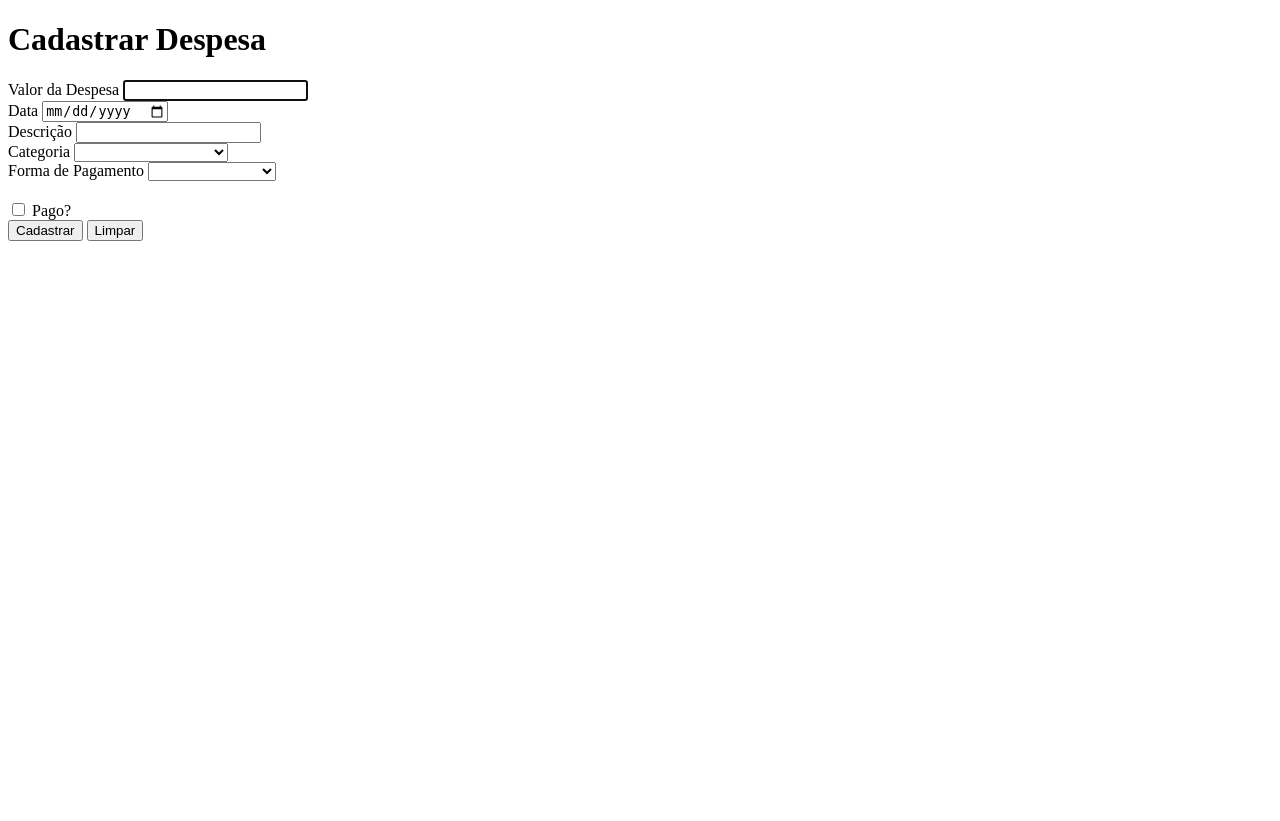
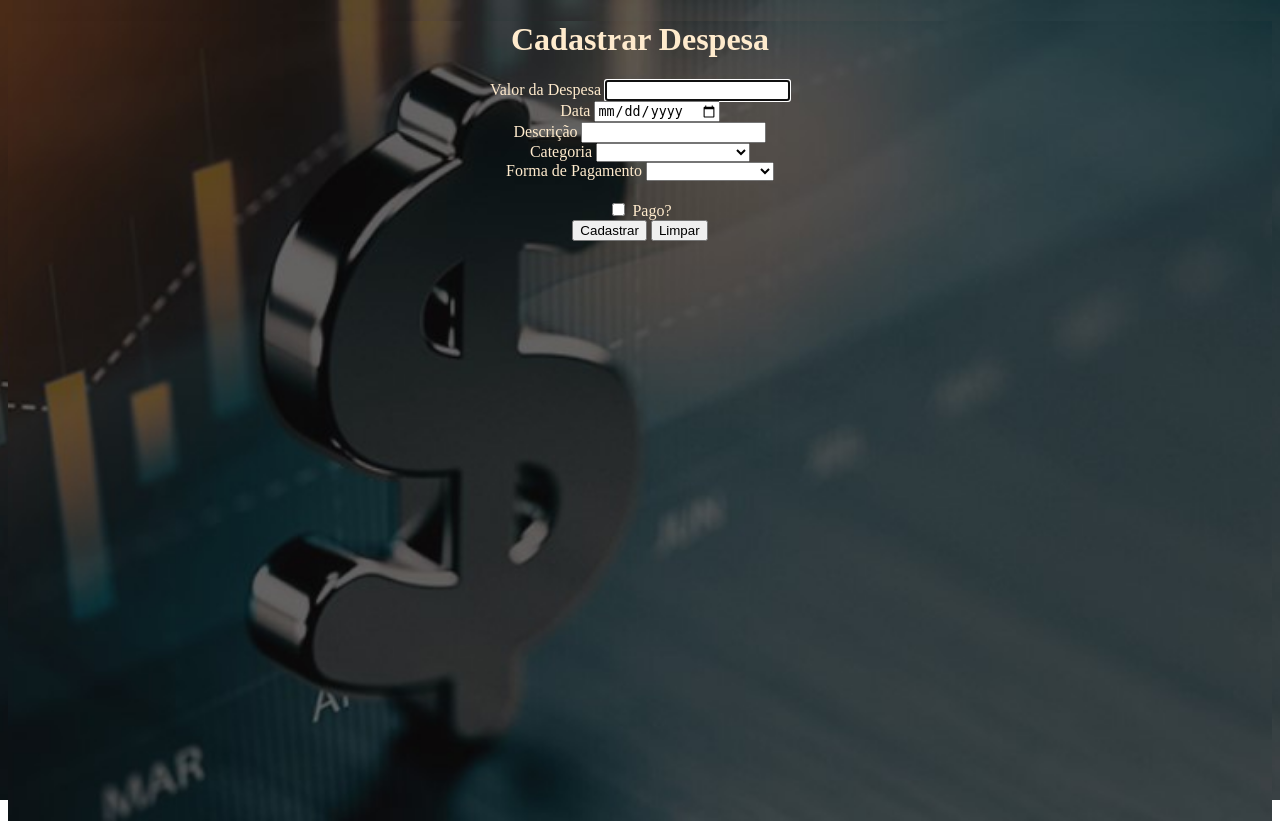
Before and after one commit to AdleyRodrigues/ProjetoIntegrador, a PHP site: page /cadastroDespesa.php in a window 1280 px wide. Before the commit the page ends 241 px from the top, so only its background shows below. Run offline with PHP 8.4, Linux system fonts and the light colour scheme; some libraries are stand-ins or nearby versions.

Commit message:
mudanças poucas

```diff
--- a/cadastroConta.php
+++ b/cadastroConta.php
@@ -3,7 +3,7 @@
   <head>
     <meta charset="utf-8">
     <title>Cadastro Conta</title>
-    <link rel="stylesheet" href="">
+    <link rel="stylesheet" href="css/cadastroConta.css">
   </head>
   <body>
 
@@ -13,9 +13,8 @@
   Email: <input type="text" name="email" ><br/><br/>
   Senha: <input type="password" name="senha" ><br/><br/>
   Confirmar senha: <input type="password" name="" ><br/><br/>
+
   <input type="submit" name="" value="cadastrar">
 </form>
-
-
   </body>
 </html>
--- a/cadastroDespesa.php
+++ b/cadastroDespesa.php
@@ -5,6 +5,7 @@
     <meta charset="utf-8">
     <meta name="viewport" content="width=device-width, initial-scale=1.0">
     <title>Cadastro Despesa</title>
+    <link rel="stylesheet" href="css/cadastroDespesa.css">
 </head>
 
 <body>
--- /dev/null
+++ b/css/cadastroDespesa.css
@@ -0,0 +1,11 @@
+body,html{
+    background-image: url("img/gerenciamento.jpg");
+    height: 100%;
+    background-position: center;
+    background-repeat: no-repeat;
+    background-size: cover;
+    color:blanchedalmond;
+}
+.container{
+    text-align: center;
+}
--- a/login.php
+++ b/login.php
@@ -13,7 +13,7 @@
   <input type="password" name="" placeholder="Password">
   <input type="submit" name="" value="Login">
   <br/><br/>
-  <a href="cadastroConta.php">Tela cadastro conta</a><br/>
+  <a href="cadastroConta.php">Não possui cadastro? Clique aqui</a><br/>
   <a href="cadastroDespesa.php">Tela cadastro despesa</a>
 </form>
 
```
Also changed, not shown: css/cadastroConta.css (added, +12 -0 lines).
